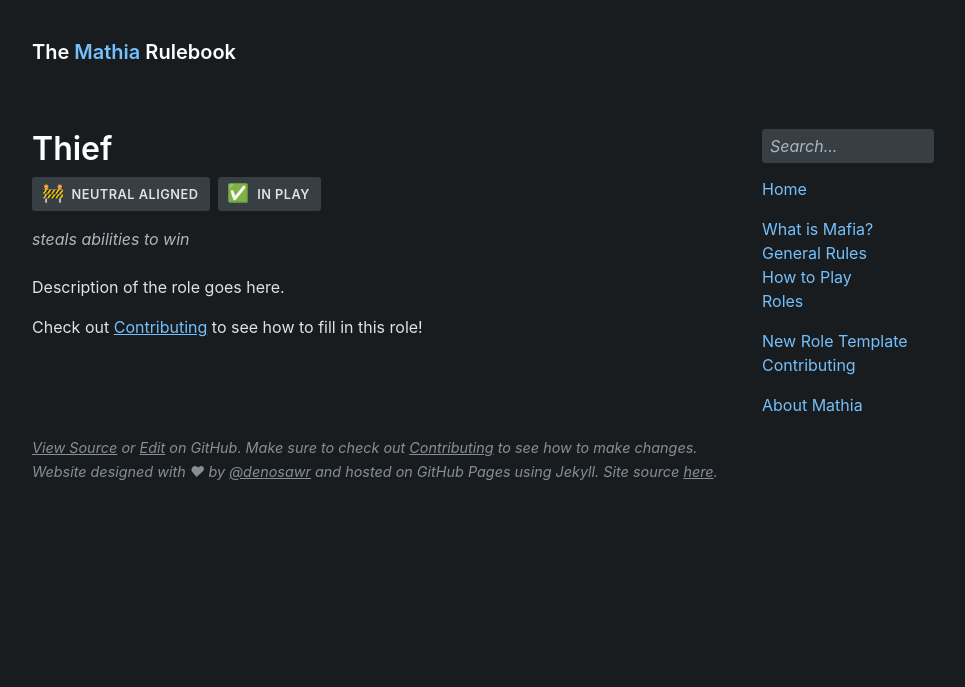
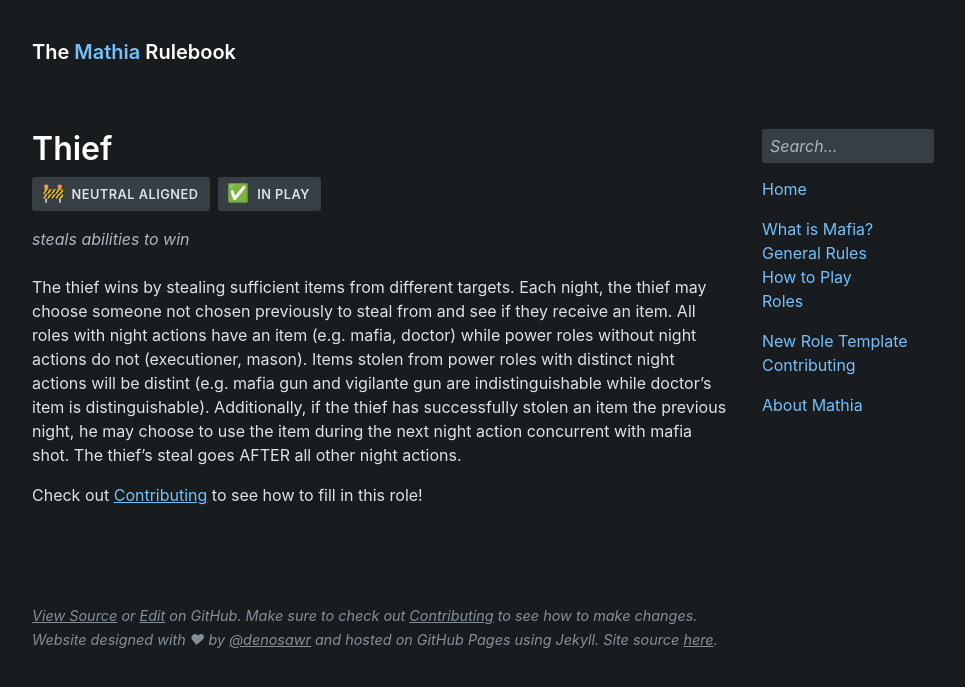
Before and after one commit to olliecheng/mathia-rulebook, a Jekyll site: the page built from roles/thief.md, in a window 1280 px wide. Shown: the top 687 px of the page, without its empty margins (152-1117 px from the left). Built offline with Jekyll 4.4.1, drawn with Linux system fonts in a browser that asks for light colours; some web fonts are replaced.

Commit message:
Update thief.md

```diff
--- a/roles/thief.md
+++ b/roles/thief.md
@@ -6,6 +6,23 @@ enabled: yes
 description: steals abilities to win
 ---
 
-Description of the role goes here.
+The thief wins by stealing sufficient items from different targets. Each night, the thief may choose someone not chosen previously to steal from and see if they receive an item. All roles with night actions have an item (e.g. mafia, doctor) while power roles without night actions do not (executioner, mason). Items stolen from power roles with distinct night actions will be distint (e.g. mafia gun and vigilante gun are indistinguishable while doctor's item is distinguishable). Additionally, if the thief has successfully stolen an item the previous night, he may choose to use the item during the next night action concurrent with mafia shot. The thief's steal goes AFTER all other night actions.
+
+{% capture interactions %}
+Thief > mafia A, mafia A > Thief;
+Thief dies and does not get gun;
+Thief's steal goes after mafia shot;
+
+---
+Thief > mafia A (shoots), mafia A > thief;
+Both mafia and thief die;
+Thief's item use is concurrent with mafia shot;
+
+---
+Thief > X (saves), Thief > Shaman (steal), Mafia A > X;
+X does not die, Thief receives staff from shaman;
+Thief's item use is concurrent with mafia shot;
+
+{% endcapture %}
 
 Check out [Contributing]({{ site.baseurl }}{% link information/contributing.md %}) to see how to fill in this role!
```
